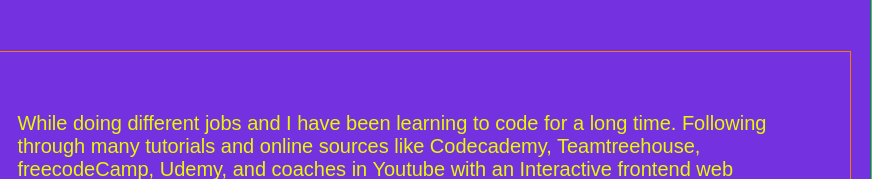
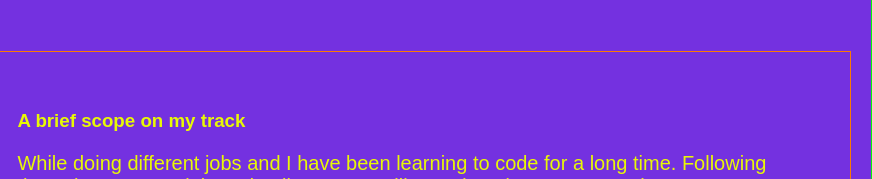
Before and after one commit to Tenzin-Kalsang/Gobi, a plain HTML site: page index.html in a window 1280 px wide. Shown: the part 621-800 px from the top of the page, 408-1280 px from the left. Drawn offline with Linux system fonts and the light colour scheme; a script that the page names is missing.

Commit message:
Update index.html

```diff
--- a/index.html
+++ b/index.html
@@ -50,6 +50,7 @@
 
 
     <article class="art">
+        <h3>A brief scope on my track</h3>
              <p>While doing different jobs and I have been learning to code for a long time. Following through many tutorials and online sources like Codecademy, Teamtreehouse, freecodeCamp, Udemy, and coaches in Youtube with an Interactive frontend web development Book by John Duckett. I was determined but lost. And after Interacting with some coding boot camps, I joined thinkful and I am very happy to be a part of it.  </p>
     </article>
 
```
